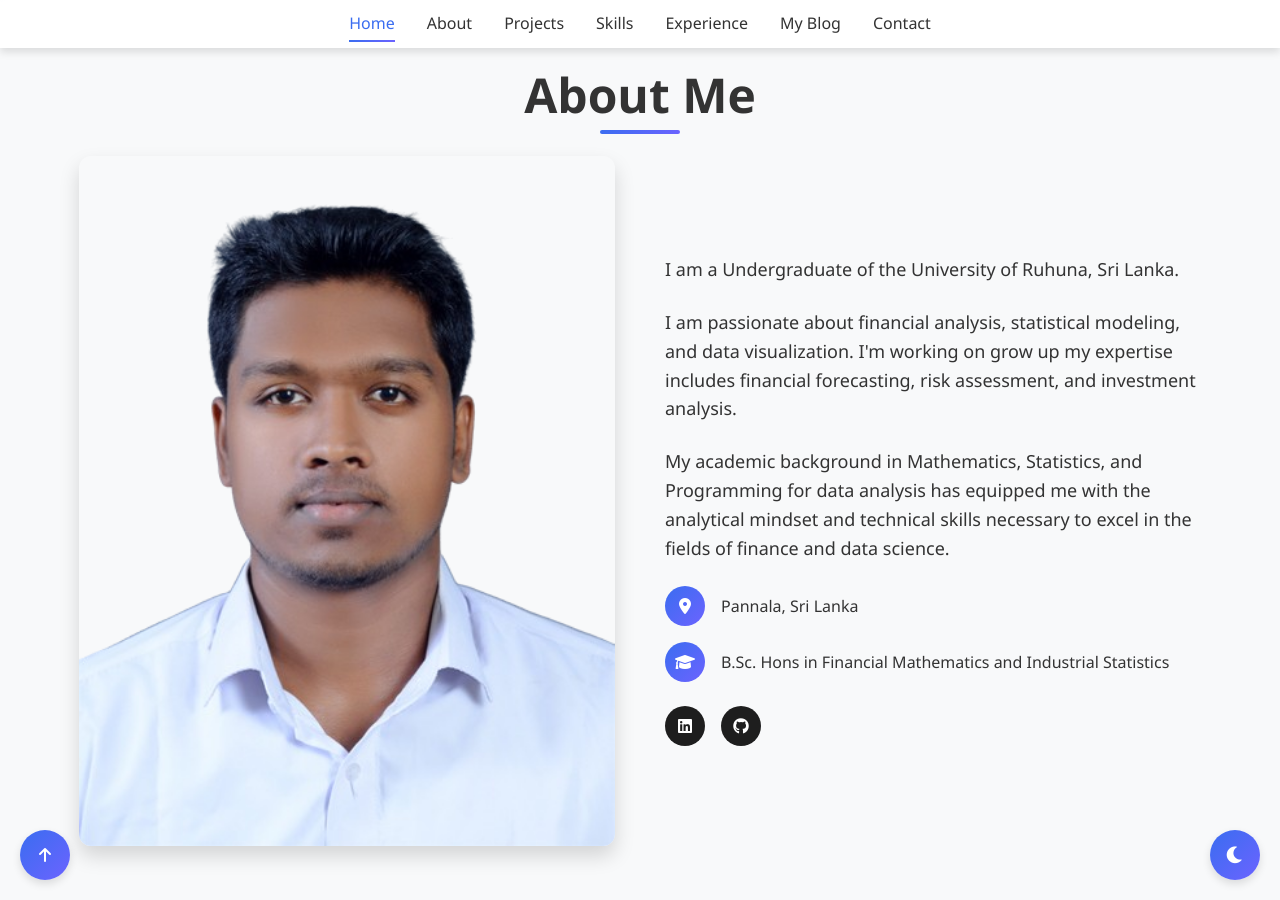
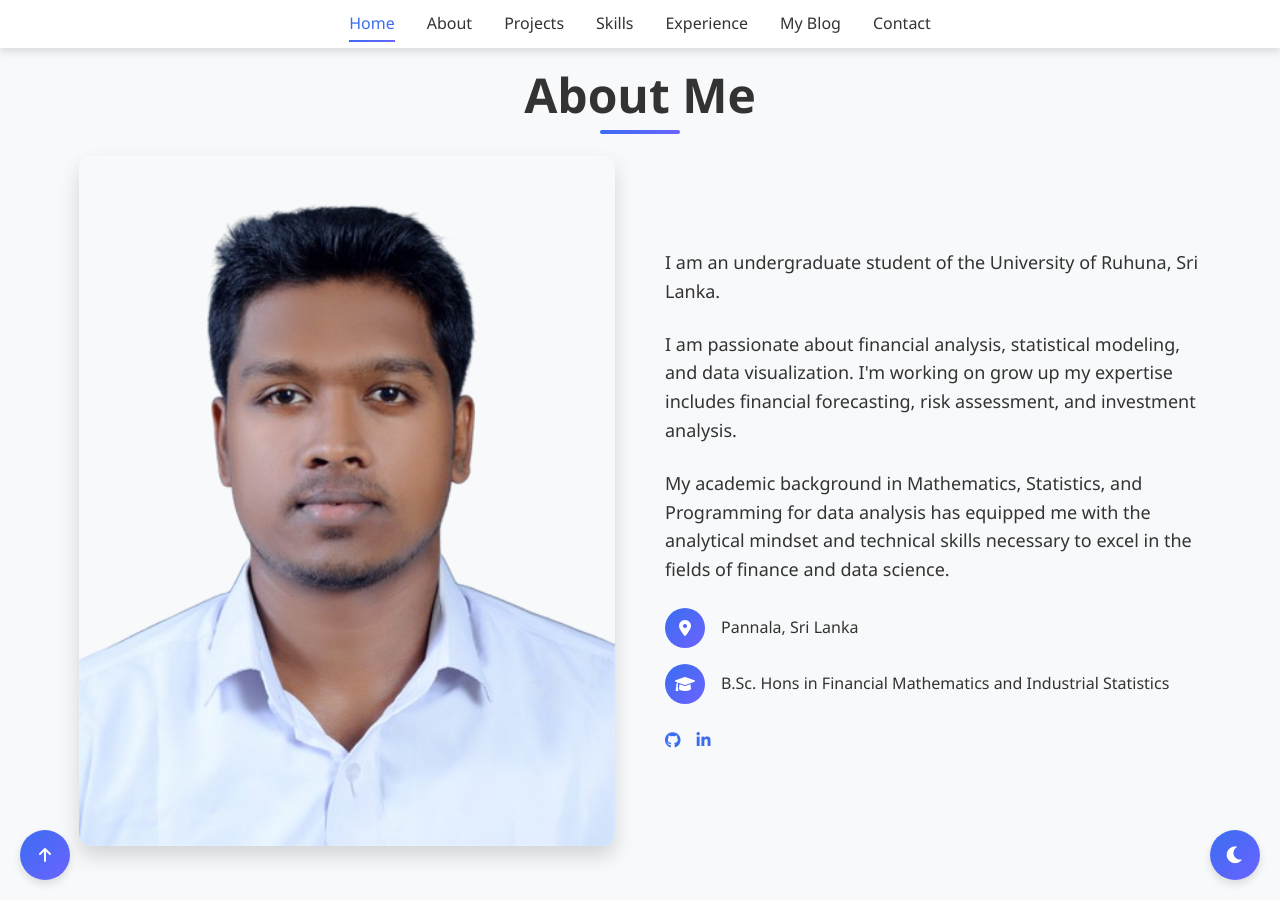
Before and after one commit to MHMNP2021/portfolio.github.io, a Jekyll site: the page index.html, which Jekyll copies as it is, in a window 1280 px wide and 900 px high, scrolled down 866 px. Built offline with Jekyll 4.4.1, drawn with Linux system fonts in a browser that asks for light colours; some of the changed text lies outside the part shown.

Commit message:
Update index.html

```diff
--- a/index.html
+++ b/index.html
@@ -49,7 +49,7 @@
                     <img src="assets/images/propic.jpg" alt="M Nethmina Perera">
                 </div>
                 <div class="about-text">
-                    <p>I am a Undergraduate of the University of Ruhuna, Sri Lanka.</p>
+                    <p>I am an undergraduate student of the University of Ruhuna, Sri Lanka.</p>
                     <p>I am passionate about financial analysis, statistical modeling, and data visualization. I'm working on grow up my expertise includes financial forecasting, risk assessment, and investment analysis.</p>
                     <p>My academic background in Mathematics, Statistics, and Programming for data analysis has equipped me with the analytical mindset and technical skills necessary to excel in the fields of finance and data science.</p>
                     <div class="about-details">
@@ -63,8 +63,10 @@
                         </div>
                     </div>
                     <div class="social-links">
-                        <a href="https://www.linkedin.com/in/mhm-n-perera-451284288/" class="social-link"><i class="fab fa-linkedin"></i></a>
-                        <a href="https://github.com/MHMNP2021" class="social-link"><i class="fab fa-github"></i></a>
+                        <a href="https://github.com/MHMNP2021" target="_blank" rel="noopener noreferrer" class="social-icon" aria-label="GitHub">
+                                <i class="fab fa-github"></i> </a>
+                            <a href="www.linkedin.com/in/mhm-n-perera-451284288" target="_blank" rel="noopener noreferrer" class="social-icon" aria-label="LinkedIn">
+                                <i class="fab fa-linkedin-in"></i> </a>
                     </div>
                 </div>
             </div>
@@ -77,8 +79,8 @@
             <h2>My Projects</h2>
             <div class="project-filters">
                 <button class="filter-btn active" data-filter="all">All</button>
-                <button class="filter-btn" data-filter="University Projects">Web</button>
-                <button class="filter-btn" data-filter="Self Studies">Finance</button>
+                <button class="filter-btn" data-filter="University Projects">University Projects</button>
+                <button class="filter-btn" data-filter="Self Studies">Self Studies</button>
 <!--                 <button class="filter-btn" data-filter="data">Data</button> -->
             </div>
             <div class="projects-grid">
@@ -94,12 +96,12 @@
                     This is my first social research paper, conducted as part of the partial fulfillment of my degree. It explores how e-banking service quality impacts satisfaction and loyalty among undergraduates at the University of Ruhuna, Sri Lanka. Key findings offer valuable insights for improving user-focused digital banking experiences.
                 </p>
                         <div class="project-tech">
-                            <span>HTML</span>
-                            <span>CSS</span>
-                            <span>JavaScript</span>
+                            <span>SPSS</span>
+<!--                             <span>CSS</span>
+                            <span>JavaScript</span> -->
                         </div>
                         <div class="project-links">
-                            <a href="assets/documents/socialresearch1.pdf" class="btn small-btn">View Case Study</a>
+                            <a href="assets/documents/socialresearch1.pdf" target="_blank" rel="noopener noreferrer" class="btn small-btn">View Case Study</a>
                         </div>
                     </div>
                 </div>
```
